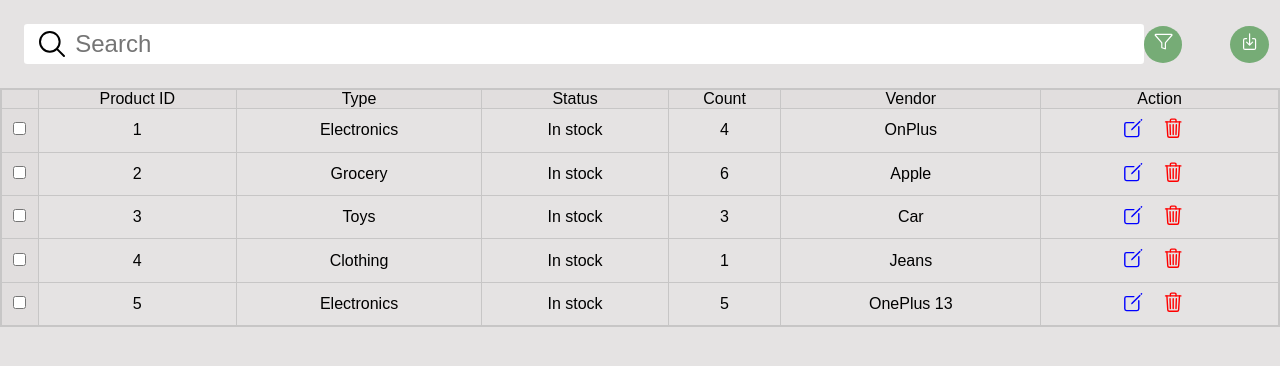
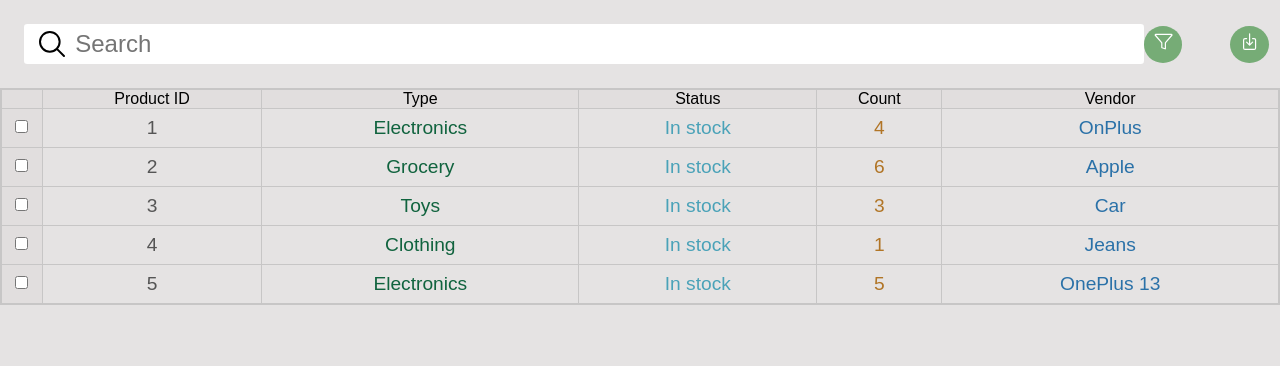
Before and after one commit to rahulrameshm0/Inventory-management-system, a Django app: template templates/dashboard.html in a window 1280 px wide; the page is wider, and only the part inside the window is pictured. Shown: the part 107-473 px from the top of that part. Run offline with Django 5.2, Linux system fonts and the light colour scheme; the template is opened without the code that fills it: values that come from a table or form of the project are taken from there, others are empty; a user stored in the database is signed in; data comes from the database, SQL or seed files in the repository; both versions use the stored data as it was after the commit.

Commit message:
edit btn inside the row

```diff
--- a/static/css/style.css
+++ b/static/css/style.css
@@ -142,10 +142,15 @@ td{
     color: blue;
 }
 
-.delete{
-    cursor: pointer;
-    color: red;
-    margin: 0.8rem;
+.delete-btn{
+    margin-top: 1.2rem;
+    background-color: rgb(205, 58, 32);
+    color:hsl(0, 0%, 100%);
+    border: none;
+    padding: 0.6rem 1.2rem;
+    border-radius: 0.5rem;
+    transition: all 0.3s;
+    width: 100%;
 }
 
 .edit-dlt-btn{
@@ -271,6 +276,7 @@ label{
     padding: 0.6rem 1.2rem;
     border-radius: 0.5rem;
     transition: all 0.3s;
+    width: 100%;
 }
 
 .btn:hover{
@@ -320,3 +326,36 @@ label{
     display: flex;
     align-items: center;
 }
+
+#row-btn-1{
+    color: #555;
+    font-size: 1.2rem;
+}
+
+#row-btn-2{
+    color: #10633e;
+    font-size: 1.2rem;
+
+}
+
+#row-btn-3{
+    color: #4aa2b8;
+    font-size: 1.2rem;
+}
+
+#row-btn-4{
+    color: #b17526;
+    font-size: 1.2rem;
+}
+
+#row-btn-5{
+    color: #2a71a8;
+    font-size: 1.2rem;
+}
+
+.popup-btn{
+    display: flex;
+    align-items: center;
+    justify-content: center;
+    gap: 1.2rem;
+}
--- a/static/js/script.js
+++ b/static/js/script.js
@@ -5,6 +5,8 @@ const input = document.querySelector('.qty-input');
 const alerting = document.querySelector('.alerting');
 const dashboardButton = document.querySelector('.btn-1');
 const form = document.getElementById('product-form');
+const deleteBtn = document.querySelector('.delete');
+const deleteForm = document.getElementById('delete-form');
 
 let popup = document.getElementById('popup');
 let closepopup = document.getElementById('closePopup');
@@ -41,17 +43,19 @@ if (subtract && input){
 // }
 
 
-function openPopup(btn = null) {
+function openPopup(btn=null) {
     popup.classList.add('open-popup');
 
     // ADD MODE
     if (!btn) {
         form.reset();
         document.getElementById('quantity').value = 0;
+        deleteForm.action = "";
         return;
     }
 
     form.action = `/edit/${btn.dataset.id}/`;
+    // deleteForm.action = `/delete/${btn.dataset.id}`;
 
     // EDIT MODE
     document.getElementById('product_id').value = btn.dataset.product_id;
--- a/templates/dashboard.html
+++ b/templates/dashboard.html
@@ -10,7 +10,7 @@
     <script nomodule src="https://unpkg.com/ionicons@7.1.0/dist/ionicons/ionicons.js"></script>
 
     <!-- Style -->
-    <link rel="stylesheet" href="{% static 'css/style.css' %}">
+    <link rel="stylesheet" href="{% static 'css/style.css' %}?v=1">
     <title>Inventory Management</title>
 </head>
 <body>
@@ -31,28 +31,31 @@
                     <label for="number">Enter quantity to add</label>
                     <div class="qty-box">
                         <button type="button" class="qty-btn minus">-</button>
-                        <input type="text" name="quantity" id="quantity" value="0" class="qty-input" readonly>
+                        <input type="text" name="quantity" id="quantity" value="0" class="qty-input">
                         <button type="button" class="qty-btn plus">+</button>
                     </div>
 
                     <label for="status">Select Status</label>
                     <select name="status" id="status">
-                        <option value="in_stock" {% if edits.status == 'in_stock' %}selected{% endif %}>In stock</option>
-                        <option value="out_of_stock" {% if edits.status == 'out_of_stock' %}selected{% endif %}>Out of stock</option>
+                        <option value="In stock" {% if edits.status == 'in_stock' %}selected{% endif %}>In stock</option>
+                        <option value="Out of stock" {% if edits.status == 'out_of_stock' %}selected{% endif %}>Out of stock</option>
                     </select>
 
                     <label for="product_type">Select product type</label>
                     <select name="product_type" id="product_type">
-                        <option value="electronics" {% if edits.product_types == 'electronics' %}selected{% endif %}>Electronics</option>
-                        <option value="clothing" {% if edits.product_types == 'clothing' %}selected{% endif %}>Clothing</option>
-                        <option value="grocery" {% if edits.product_types == 'grocery' %}selected{% endif %}>Grocery</option>
-                        <option value="fitness" {% if edits.product_types == 'fitness' %}selected{% endif %}>Fitness</option>
-                        <option value="toys" {% if edits.product_types == 'toys' %}selected{% endif %}>Toys</option>
+                        <option value="Electronics" {% if edits.product_types == 'electronics' %}selected{% endif %}>Electronics</option>
+                        <option value="Clothing" {% if edits.product_types == 'clothing' %}selected{% endif %}>Clothing</option>
+                        <option value="Grocery" {% if edits.product_types == 'grocery' %}selected{% endif %}>Grocery</option>
+                        <option value="Fitness" {% if edits.product_types == 'fitness' %}selected{% endif %}>Fitness</option>
+                        <option value="Toys" {% if edits.product_types == 'toys' %}selected{% endif %}>Toys</option>
                     </select>
 
                     <label for="vendor_name">Enter vendor name</label>
                     <input type="text" name="vendor_name" id="vendor_name"  value="{{ edits.vendor_name }}">
+                    <div class="popup-btn">
                         <button class="btn" type="submit">Submit</button>
+                        <button class="delete-btn" type="submit">Delete</button>
+                    </div>
                 </div>
             </div>
         </form>
@@ -87,7 +90,7 @@
                     <th>Status</th>
                     <th>Count</th>
                     <th>Vendor</th>
-                            <th>Action</th>
+                    <!-- <th>Action</th> -->
                 </tr>
             </thead>
 
@@ -95,21 +98,59 @@
                 {% for product in products %}
                 <tr>
                     <th scope="row"><input type="checkbox"></th>
-                            <td colspan="1" style="text-align: center;">{{ product.product_id }}</td>
-                            <td colspan="1" style="text-align: center;">{{ product.product_types }}</td>
-                            <td colspan="1" style="text-align: center;">{{ product.status }}</td>
-                            <td colspan="1" style="text-align: center;">{{ product.quantity }}</td>
-                            <td colspan="1" style="text-align: center;">{{ product.vendor_name }}</td>
                     <td colspan="1" style="text-align: center;">
-                                <button type="button" class="edit" data-id="{{ product.id }}" onclick="openPopup(this)"
+                        <button type="button" class="edit" id="row-btn-1" data-id="{{ product.id }}" onclick="openPopup(this)"
                             data-product_id="{{ product.product_id }}"
                             data-qty="{{ product.quantity }}"
                             data-status="{{ product.status }}"
                             data-type="{{ product.product_types }}"
                             data-vendor_name="{{ product.vendor_name }}">
-                                    <ion-icon class="edit-dlt-btn" name="create-outline"></ion-icon>
+                            {{ product.product_id }}
                         </button>
-                                <a class="delete" href="{% url 'home:delete' product.id %}"><ion-icon class="edit-dlt-btn" name="trash-outline"></ion-icon></a>
+                    </td>
+
+                    <td colspan="1" style="text-align: center;">
+                        <button type="button" class="edit" id="row-btn-2" data-id="{{ product.id }}" onclick="openPopup(this)"
+                            data-product_id="{{ product.product_id }}"
+                            data-qty="{{ product.quantity }}"
+                            data-status="{{ product.status }}"
+                            data-type="{{ product.product_types }}"
+                            data-vendor_name="{{ product.vendor_name }}">
+                            {{ product.product_types }}
+                        </button>
+                    </td>
+
+                    <td colspan="1" style="text-align: center;">
+                        <button type="button" class="edit" id="row-btn-3" data-id="{{ product.id }}" onclick="openPopup(this)"
+                            data-product_id="{{ product.product_id }}"
+                            data-qty="{{ product.quantity }}"
+                            data-status="{{ product.status }}"
+                            data-type="{{ product.product_types }}"
+                            data-vendor_name="{{ product.vendor_name }}">
+                            {{ product.status }}
+                        </button>
+                    </td>
+
+                    <td colspan="1" style="text-align: center;">
+                        <button type="button" class="edit" id="row-btn-4" data-id="{{ product.id }}" onclick="openPopup(this)"
+                            data-product_id="{{ product.product_id }}"
+                            data-qty="{{ product.quantity }}"
+                            data-status="{{ product.status }}"
+                            data-type="{{ product.product_types }}"
+                            data-vendor_name="{{ product.vendor_name }}">
+                            {{ product.quantity }}
+                        </button>
+                    </td>
+
+                    <td colspan="1" style="text-align: center;">
+                        <button type="button" class="edit" id="row-btn-5" data-id="{{ product.id }}" onclick="openPopup(this)"
+                            data-product_id="{{ product.product_id }}"
+                            data-qty="{{ product.quantity }}"
+                            data-status="{{ product.status }}"
+                            data-type="{{ product.product_types }}"
+                            data-vendor_name="{{ product.vendor_name }}">
+                            {{ product.vendor_name }}
+                        </button>
                     </td>
                 </tr>
 {% empty %}
--- a/templates/signup.html
+++ b/templates/signup.html
@@ -26,6 +26,7 @@
           <input type="password" name="confirm-password" id="confirm-password" required placeholder="Confirm Password"><br>
           <button type="submit">Signup</button>
         </form>
+        <p id="login">Already have an account? <a class="login" href="{% url 'login' %}">Login &rarr;</a></p>
         {% if messages %}
         {% for message in messages %}
         <h3 class="alerting" style="color: rgb(237, 75, 75); margin: 0.5rem;"> {{ message }} </h3>
```
Also changed, not shown: static/signup.css (+10 -0 lines), db.sqlite3. Lines whose indentation alone changed are shown as unchanged.
